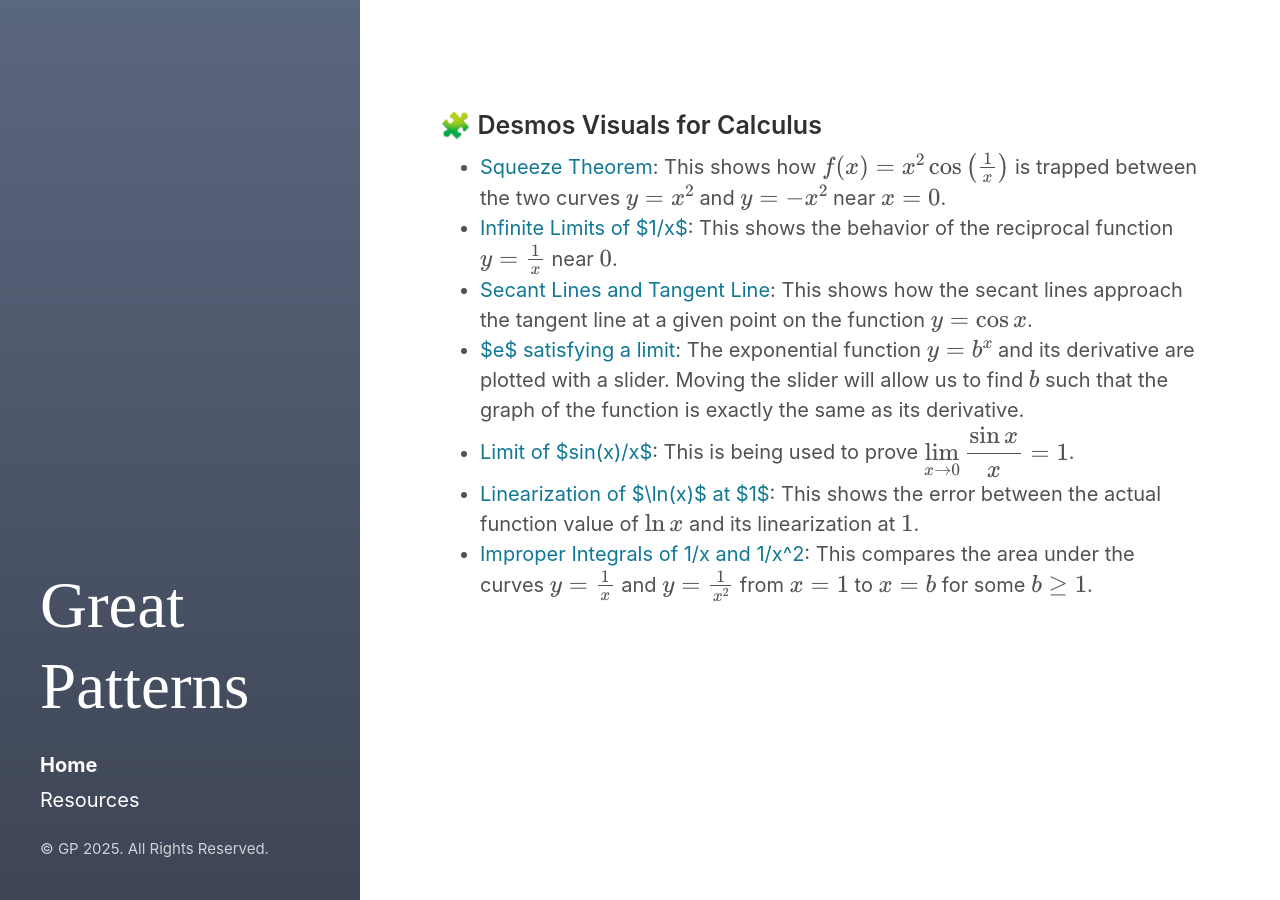
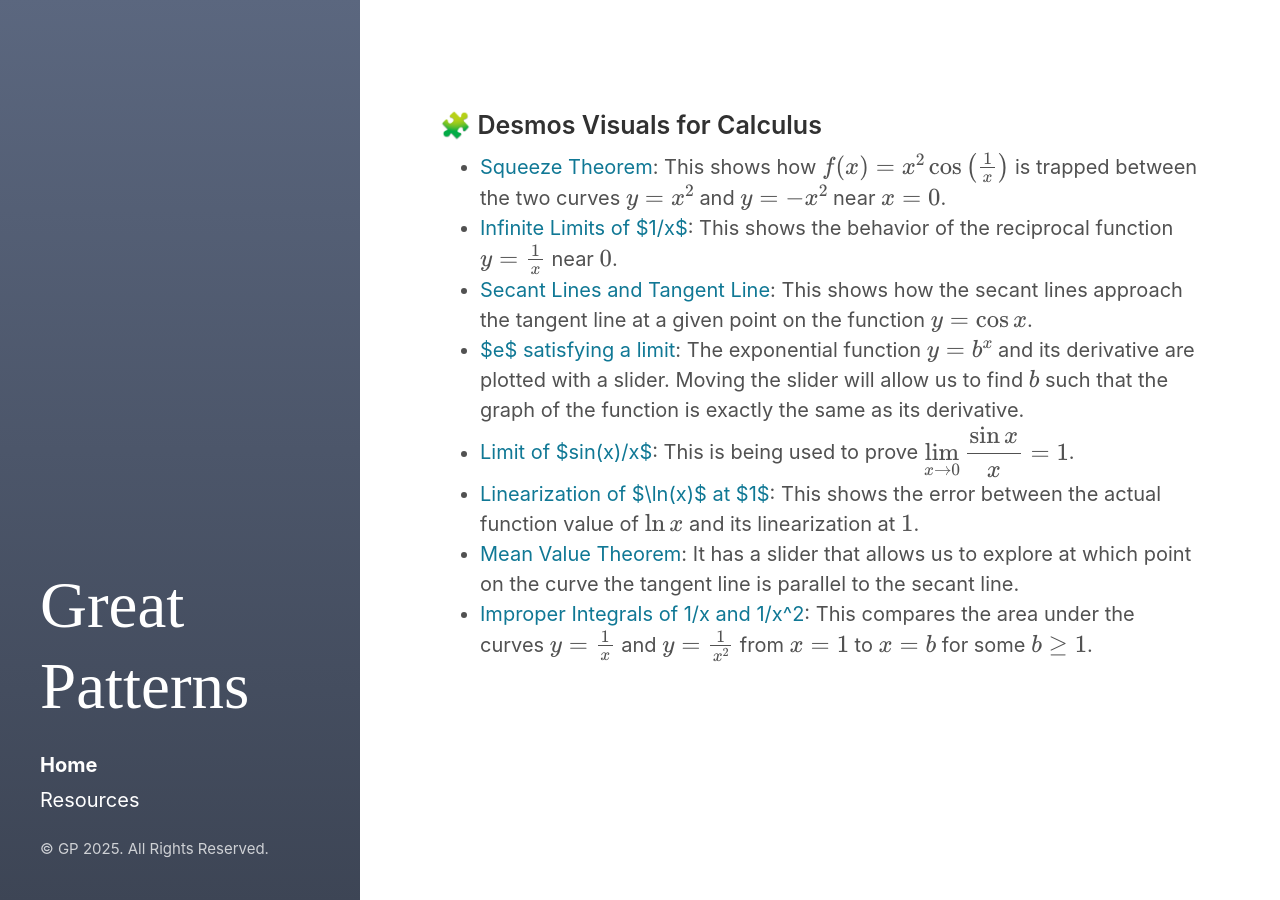
Before and after one commit to greatpatterns/greatpatterns.github.io, a Jekyll site: the page built from index.md, in a window 1280 px wide. Built offline with Jekyll 4.4.1, drawn with Linux system fonts in a browser that asks for light colours; formulas are drawn with MathJax 3.

Commit message:
Update index.md

```diff
--- a/index.md
+++ b/index.md
@@ -11,4 +11,5 @@
 - <a href="https://www.desmos.com/calculator/tsudsmikbl" target="_blank">$e$ satisfying a limit</a>: The exponential function $$y = b^{x}$$ and its derivative are plotted with a slider. Moving the slider will allow us to find $$b$$ such that the graph of the function is exactly the same as its derivative.
 - <a href="https://www.desmos.com/calculator/nyvcqnpvbn" target="_blank">Limit of $sin(x)/x$</a>: This is being used to prove $$\displaystyle \lim_{x \to 0} \frac{\sin x}{x} = 1$$.
 - <a href="https://www.desmos.com/calculator/bbhjedqwzw" target="_blank">Linearization of $\ln(x)$ at $1$</a>: This shows the error between the actual function value of $$\ln x$$ and its linearization at $$1$$.
+- <a href="https://www.desmos.com/calculator/obgnocobjw" target="_blank">Mean Value Theorem</a>: It has a slider that allows us to explore at which point on the curve the tangent line is parallel to the secant line.
 - <a href="https://www.desmos.com/calculator/kns84jl4cv" target="_blank">Improper Integrals of 1/x and 1/x^2</a>: This compares the area under the curves $$y = \frac{1}{x}$$ and $$y = \frac{1}{x^2}$$ from $$x = 1$$ to $$x = b$$ for some $$b \geq 1$$.
```
